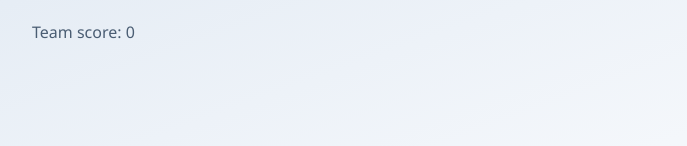
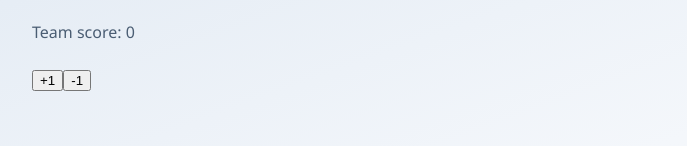
Before and after one commit to DphenomenalALU/coding-party, a React (Vite) app: page / in a window 1280 px wide. Shown: the part 154-300 px from the top of the page, without its empty margins (82-769 px from the left). Built offline with nearby package versions, Linux system fonts and the light colour scheme.

Commit message:
feat: wire teamScore hook and score buttons (Task 32)

```diff
--- a/src/TeamDashboard.tsx
+++ b/src/TeamDashboard.tsx
@@ -1,13 +1,13 @@
 // Author: Ibrahim Salami
 // Tasks 4–5, 8–9: typed dashboard component with multiple JSX elements.
-// Author: Josiane MUKESHIMANA
-// Task 31 :added teamScore state
+// Contributor: Josiane MUKESHIMANA — task 32: display teamScore and score buttons.
 // Contributor: Sonia Etuhoko — tasks 29–30: dashboard layout classes
 import type { ReactElement } from 'react';
-import { useState } from 'react';
+import { useTeamScore } from './hooks/useTeamScore';
 
 export default function TeamDashboard(): ReactElement {
-  const [teamScore] = useState<number>(0);
+  const { teamScore, increaseScore, decreaseScore } = useTeamScore();
+
 
   return (
     <main className="team-dashboard">
@@ -18,6 +18,8 @@ export default function TeamDashboard(): ReactElement {
         team progress, and interactive tools as we complete the coding tasks.
       </p>
       <p>Team score: {teamScore}</p>
+      <button onClick={increaseScore}>+1</button>
+      <button onClick={decreaseScore}>-1</button>
       <div className="member-grid">
         {/* MemberCards render here when the list is wired */}
       </div>
```
